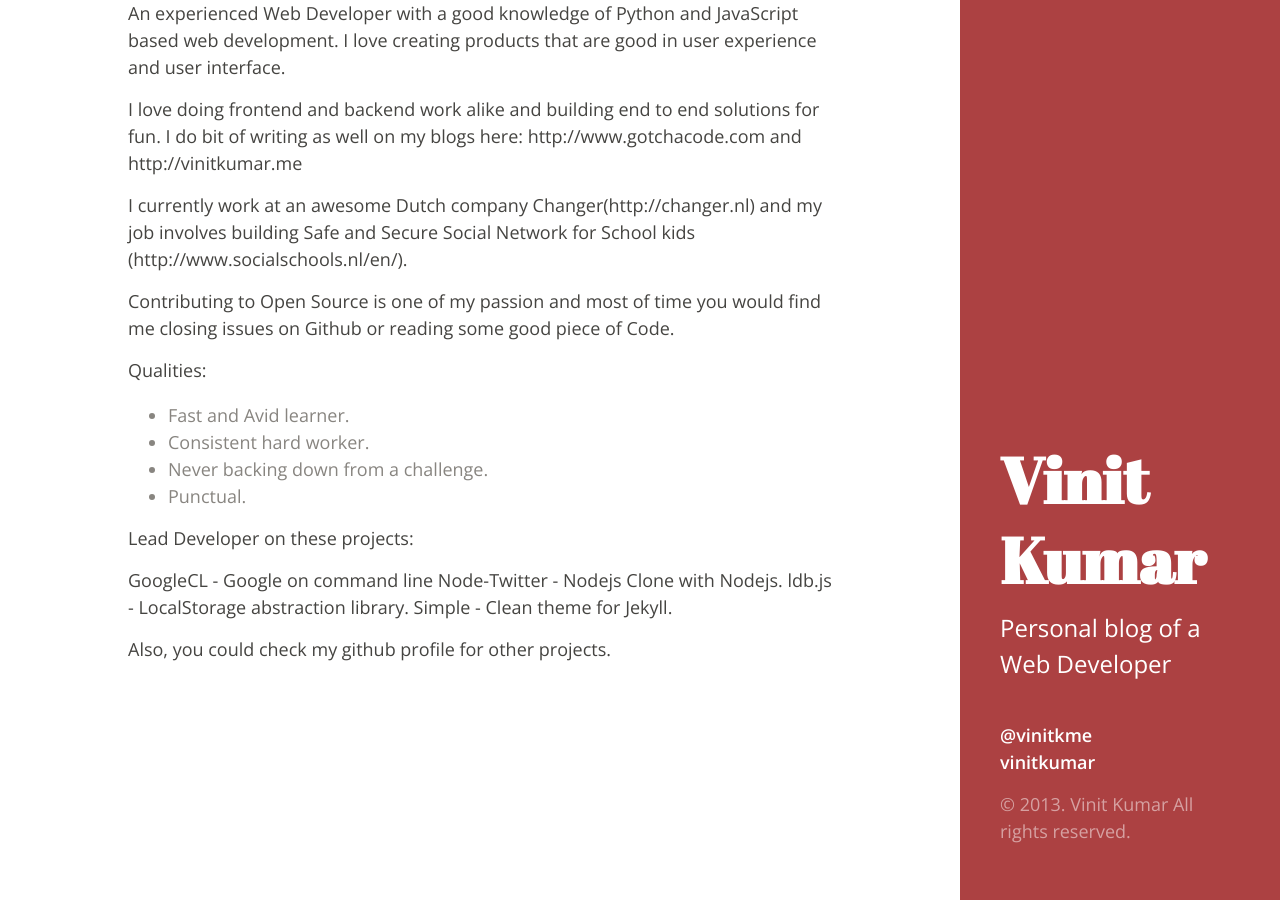
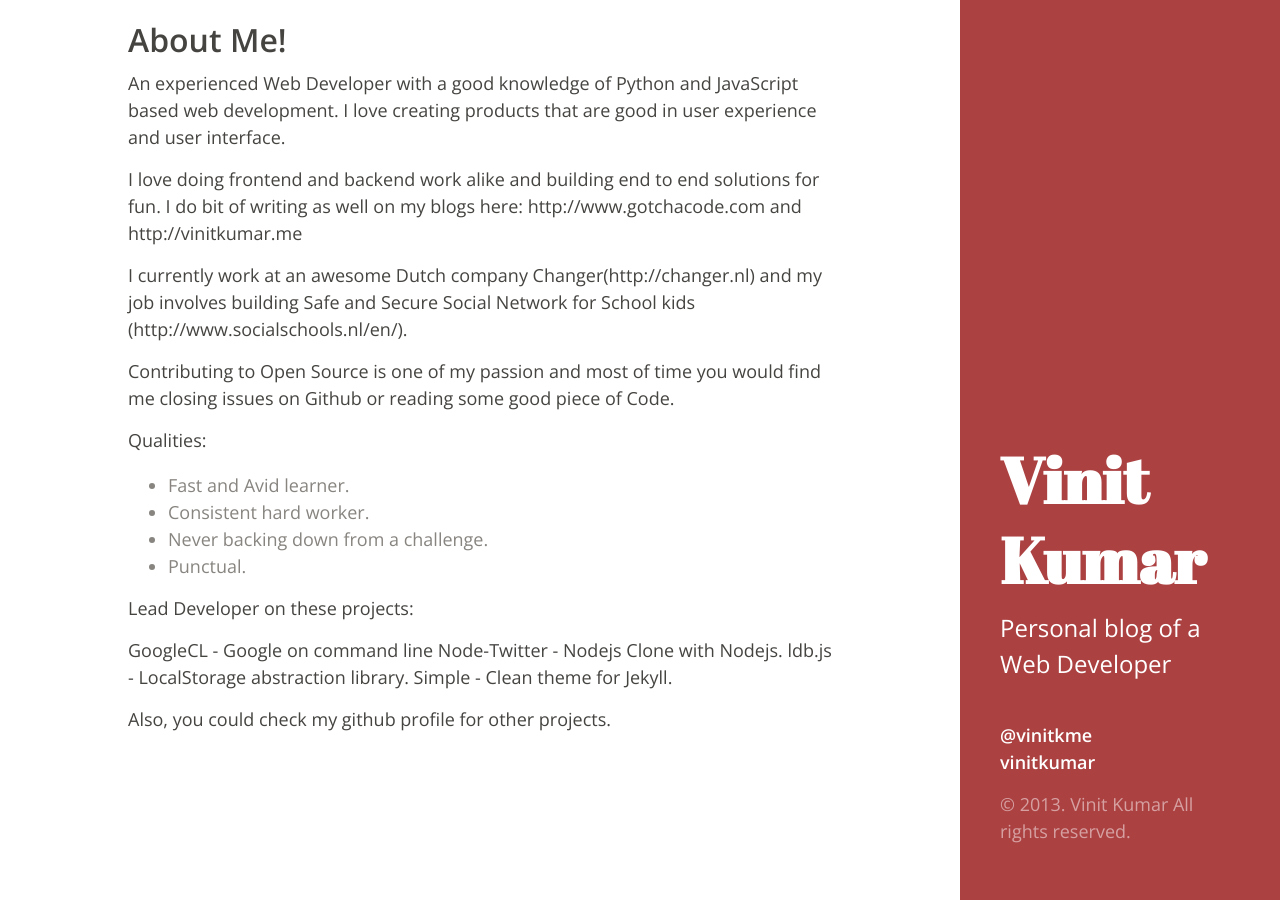
Before and after one commit to vinitkumar/vinitkumar.github.com, a Jekyll site: the page built from about.md, in a window 1280 px wide. Built offline with Jekyll 4.4.1, drawn with Linux system fonts in a browser that asks for light colours; Markdown is read by kramdown in place of the engine named in the settings.

Commit message:
more cleanup to about me

```diff
--- a/about.md
+++ b/about.md
@@ -2,6 +2,7 @@
 layout: default
 title: About
 ---
+## About Me!
 
 An experienced Web Developer with a good knowledge of Python and JavaScript based web development. I love creating products that are good in user experience and user interface.
 
```
